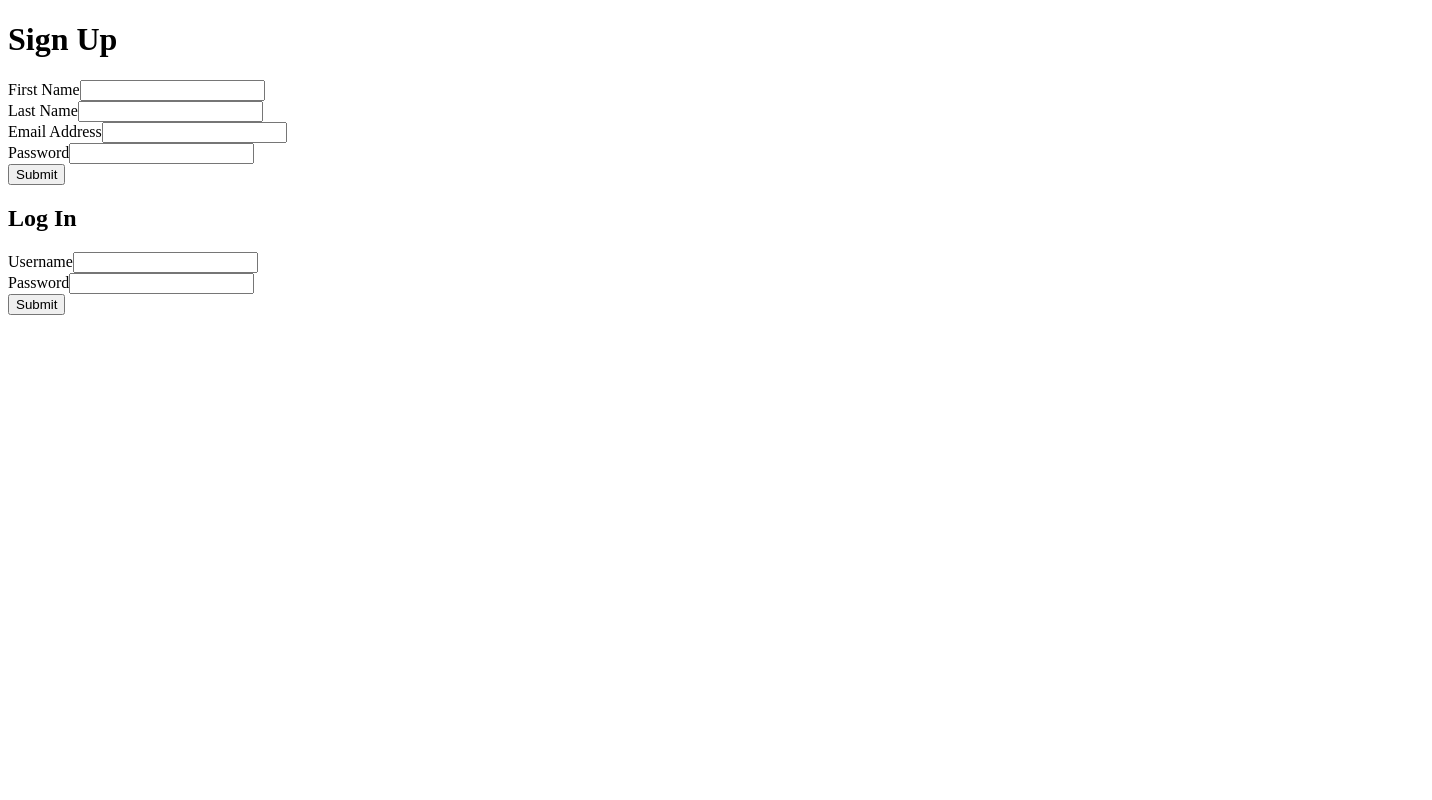
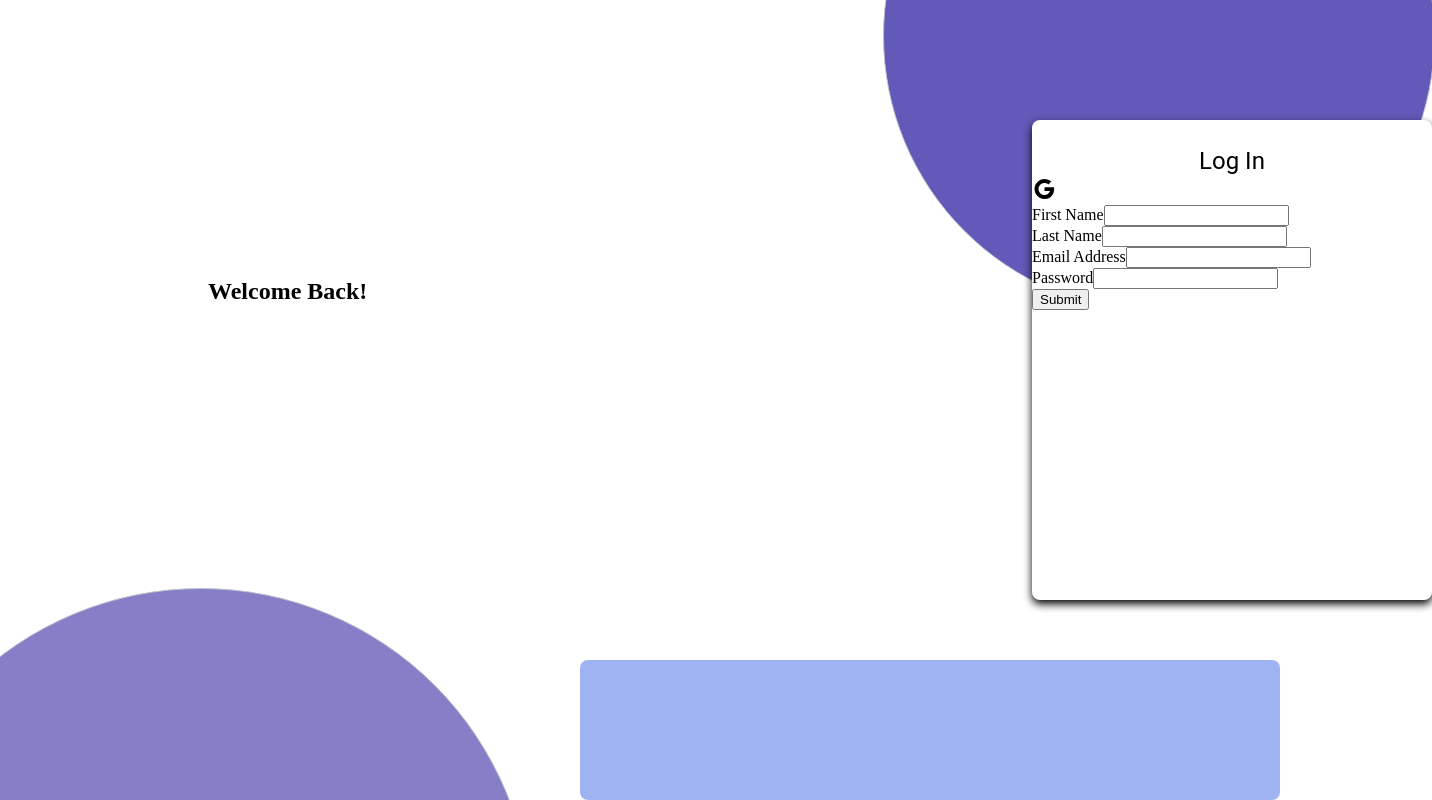
Before and after one commit to ClinicalGuru/pharmacy, a React (Create React App) app: page / in a window 1280 px wide. Shown: the whole page, 1432 px wide, since content can reach past the window. Built offline with nearby package versions, Linux system fonts and the light colour scheme.

Commit message:
Ui design of signin page

```diff
--- a/package.json
+++ b/package.json
@@ -3,7 +3,10 @@
   "version": "0.1.0",
   "private": true,
   "dependencies": {
+    "@emotion/react": "^11.11.1",
+    "@emotion/styled": "^11.11.0",
     "@fontsource/roboto": "^5.0.8",
+    "@mui/icons-material": "^5.14.3",
     "@mui/material": "^5.14.3",
     "@mui/styled-engine-sc": "^5.12.0",
     "@testing-library/jest-dom": "^5.17.0",
--- /dev/null
+++ b/src/shared/Constants/index.js
@@ -0,0 +1,2 @@
+export const LOGIN_TEXT = "Log In";
+export const WELCOME_BACK_TEXT = "Welcome Back!"
--- a/src/shared/components/Forms/FormInput.js
+++ b/src/shared/components/Forms/FormInput.js
@@ -2,7 +2,6 @@
 import React, { useState } from "react";
 import { useContext } from 'react';
 import { FormContext } from "./Form";
-
 export const FormInput = (props) => {
     const {
         label,
--- a/src/shared/components/Forms/FormInput.styles.js
+++ b/src/shared/components/Forms/FormInput.styles.js
@@ -0,0 +1,5 @@
+import { StyledFunction } from "styled-components";
+
+export const StyledInput = styled.div`
+display: block;
+`;
--- a/src/shared/components/SignIn/Sign.js
+++ b/src/shared/components/SignIn/Sign.js
@@ -1,6 +1,9 @@
 import React, { useState } from "react";
 import { FormInput, Form } from "../Forms/index";
-
+import GoogleIcon from '@mui/icons-material/Google';
+import { Typography } from '@mui/material';
+import { Container, SigninForm, Rectangle, Oval, Circle, WelcomeText } from "./Sign.styles";
+import { LOGIN_TEXT, WELCOME_BACK_TEXT } from "../../Constants";
 
 export const SignIn = () => {
     const [message, setMessage] = useState('');
@@ -16,9 +19,27 @@ export const SignIn = () => {
         setMessage(`Thanks for signing up, ${form.firstName} ${form.lastName}! We've sent you an email to ${form.emailAddress}.`);
     };
     return (
-        <div className="App">
-            <h1>Sign Up</h1>
+        <Container className="App">
+            <div>
+                <WelcomeText>
+                    <h2>{WELCOME_BACK_TEXT}</h2>
+                    <p></p>
+                </WelcomeText>
+                <Circle />
+            </div>
 
+            <div>
+                <Oval />
+
+                <SigninForm>
+                    <Typography
+                        variant="h5"
+                        component="h4"
+                        align="center"
+                        sx={{ pt: "25px" }}>
+                        {LOGIN_TEXT}
+                    </Typography>
+                    <GoogleIcon />
                     <Form submit={submit} initialValues={initialValues}>
                         <FormInput
                             label="First Name"
@@ -35,10 +56,12 @@ export const SignIn = () => {
                             type="password"
                             name="password" />
                     </Form>
-
+                </SigninForm>
+                <Rectangle />
+            </div>
             <p>{message}</p>
 
-            <h2>Log In</h2>
+            {/* <h2>Log In</h2>
             <Form
                 submit={(form) => {
                     alert(`Logged in as ${form.username}!`);
@@ -53,7 +76,7 @@ export const SignIn = () => {
                 <FormInput
                     label="Password"
                     name="password" />
-            </Form>
-        </div>
+            </Form> */}
+        </Container>
     )
 }
--- a/src/shared/components/SignIn/Sign.styles.js
+++ b/src/shared/components/SignIn/Sign.styles.js
@@ -0,0 +1,62 @@
+import styled from "styled-components";
+
+export const Container = styled.div`
+background-color: white;
+display: flex;
+width: auto;
+position: relative
+`;
+
+export const SigninForm = styled.div`
+position: absolute;
+height: 30rem;
+width: 25rem;
+left: 64rem;
+top: 7rem;
+background-color: white;
+box-shadow: 0px 4px 9px;
+border-radius: 8px;
+z-index: 1;
+`;
+
+export const Rectangle = styled.div`
+position: fixed;
+bottom: 0px;
+right: 0px;
+width: 700px;
+height: 140px;
+background: #4069E580;
+border-radius: 8px;
+`;
+
+export const Oval = styled.div`
+position: fixed;
+top: -240px;
+right: -155px;
+width: 550px;
+height: 550px;
+background: #0E0092A6;
+border-radius: 50%;
+border-width: 1px;
+border-color: #BDC1CAFF; /* neutral-400 */
+border-style: solid;
+`;
+
+export const Circle = styled.div`
+position: fixed;
+bottom: -450px;
+left: -130px;
+width: 660px;
+height: 660px;
+background: #0E009280;
+border-radius: 50%;
+border-width: 1px;
+border-color: #BDC1CAFF; /* neutral-400 */
+border-style: solid;
+`;
+
+export const WelcomeText = styled.div`
+position: absolute;
+top: 250px;
+left: 200px
+`;
```
Also changed, not shown: 1 other file (tests, documents, lock files or other folders). Lines whose indentation alone changed are shown as unchanged.
